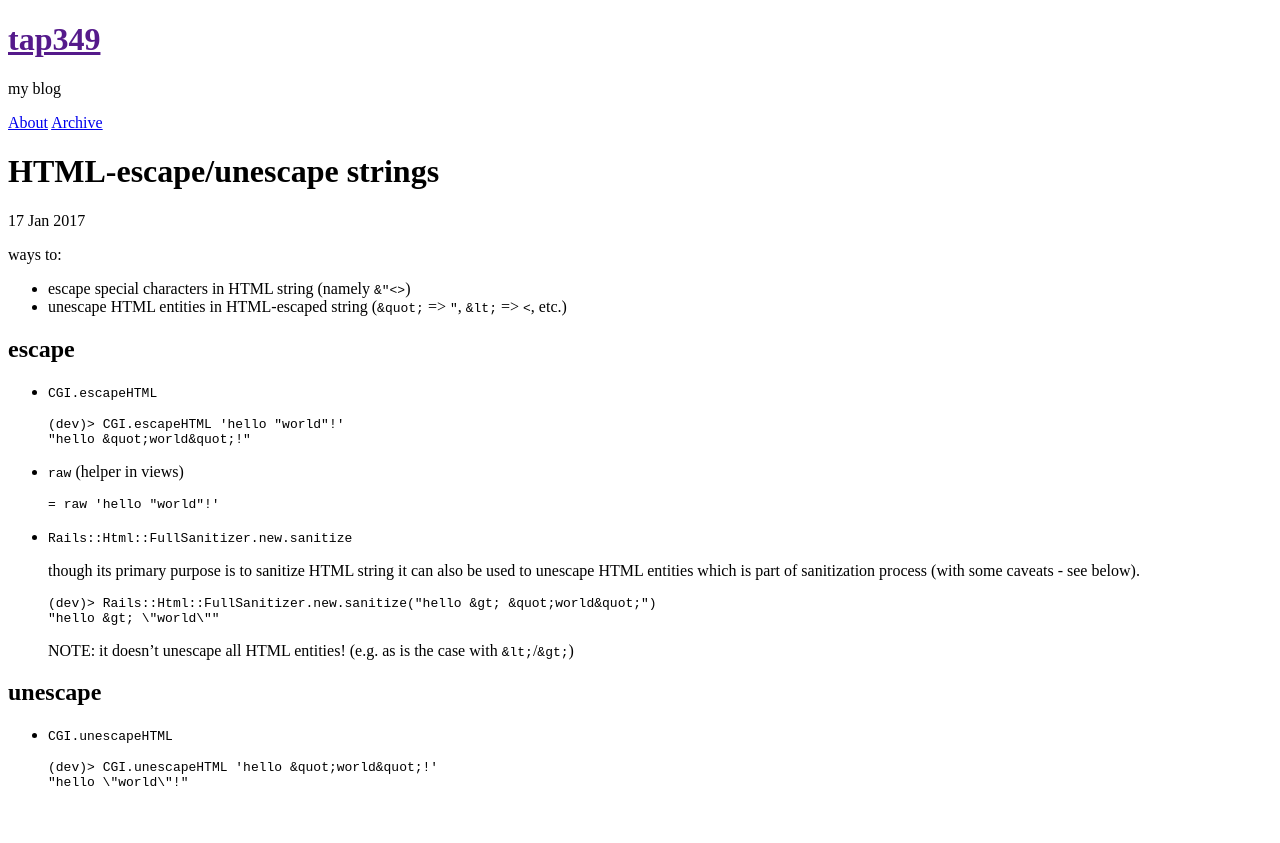
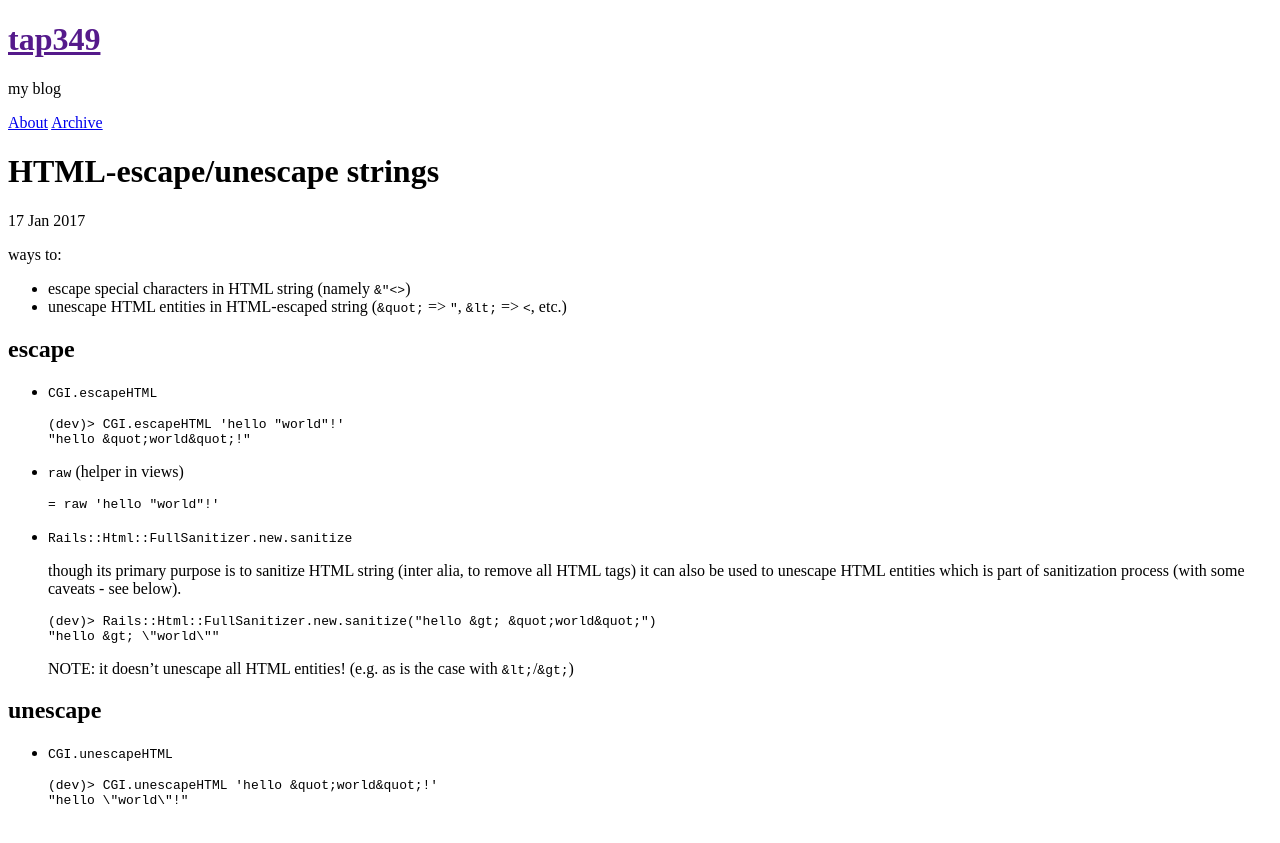
Before and after one commit to tap349/tap349.github.io, a Jekyll site: the page built from _posts/2017-01-17-html-escape-strings.md, in a window 1280 px wide. Shown: the top 843 px of the page. Built offline with Jekyll 4.4.1, drawn with Linux system fonts in a browser that asks for light colours.

Commit message:
update 2017-03-06_14:04:43

````diff
--- a/_posts/2017-01-17-html-escape-strings.md
+++ b/_posts/2017-01-17-html-escape-strings.md
@@ -31,8 +31,9 @@
 - `Rails::Html::FullSanitizer.new.sanitize`
 
   though its primary purpose is to sanitize HTML string
-  it can also be used to unescape HTML entities which is part
-  of sanitization process (with some caveats - see below).
+  (inter alia, to remove all HTML tags) it can also be used
+  to unescape HTML entities which is part of sanitization process
+  (with some caveats - see below).
 
   ```ruby
   (dev)> Rails::Html::FullSanitizer.new.sanitize("hello &gt; &quot;world&quot;")
````
